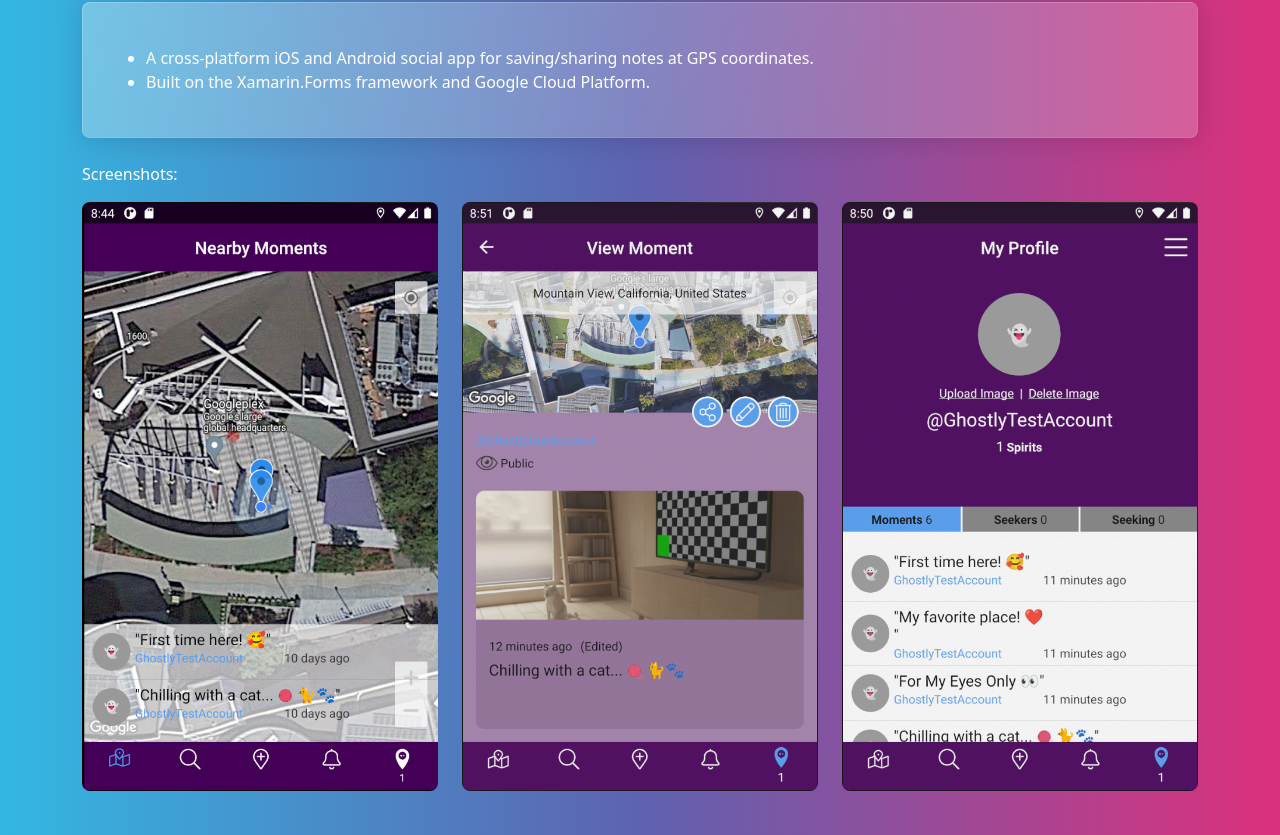
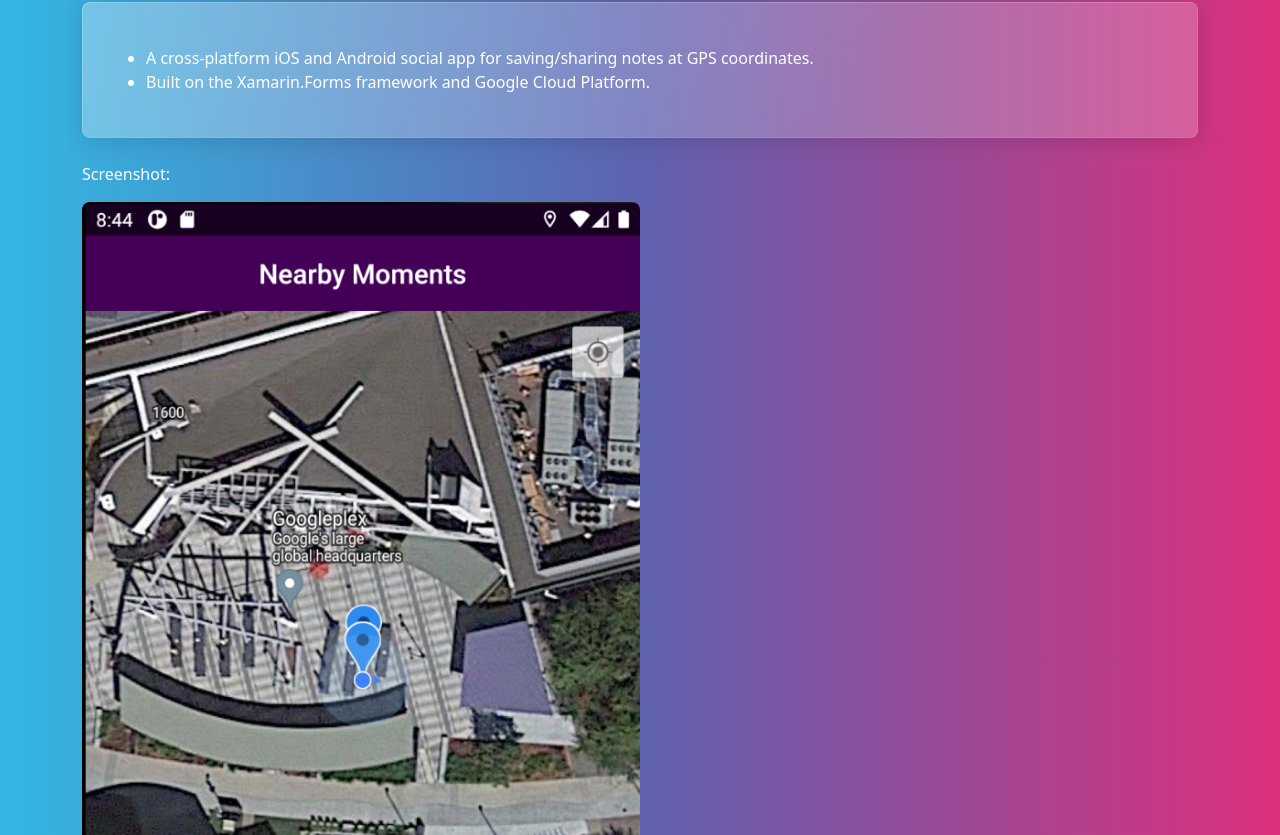
Before and after one commit to LittleCornerDev/LittleCornerDev.github.io, a plain HTML site: page index.html in a window 1280 px wide. Shown: the part 2645-3480 px from the top of the page. Drawn offline with nearby package versions, Linux system fonts and the light colour scheme.

Commit message:
Remove extra Ghostly screenshots

```diff
--- a/index.html
+++ b/index.html
@@ -326,25 +326,14 @@
 					<br />
 
 					<!-- Gallery -->
-					<p>Screenshots:</p>
+					<p>Screenshot:</p>
 					<div class="row">
-						<div class="col-lg-4 col-md-12 mb-4 mb-lg-0">
-							<img class="w-100 shadow-1-strong rounded mb-4" src="images/ghostly/android/moments.png"
+						<div class="col-12 mb-4">
+							<img class="w-50 shadow-1-strong rounded" src="images/ghostly/android/moments.png"
 								alt="ghostly nearby moments android" title="Ghostly - Nearby Moments (Android)">
 						</div>
-						<div class="col-lg-4 mb-4 mb-lg-0">
-							<img class="w-100 shadow-1-strong rounded mb-4" src="images/ghostly/android/moment.png"
-								alt="ghostly view moment android" title="Ghostly - View Moment (Android)">
-							<img class="w-100 shadow-1-strong rounded mb-4" src="images/ghostly/ios/moment.png"
-								alt="ghostly view moment ios" title="Ghostly - View Moment (iOS)">
-						</div>
-						<div class="col-lg-4 mb-4 mb-lg-0">
-							<img class="w-100 shadow-1-strong rounded mb-4" src="images/ghostly/android/profile.png"
-								alt="ghostly profile android" title="Ghostly - My Profile (Android)">
-							<img class="w-100 shadow-1-strong rounded mb-4" src="images/ghostly/ios/profile.png"
-								alt="ghostly profile ios" title="Ghostly - My Profile (iOS)">
-						</div>
 					</div>
+
 					<!-- Gallery -->
 
 
```
